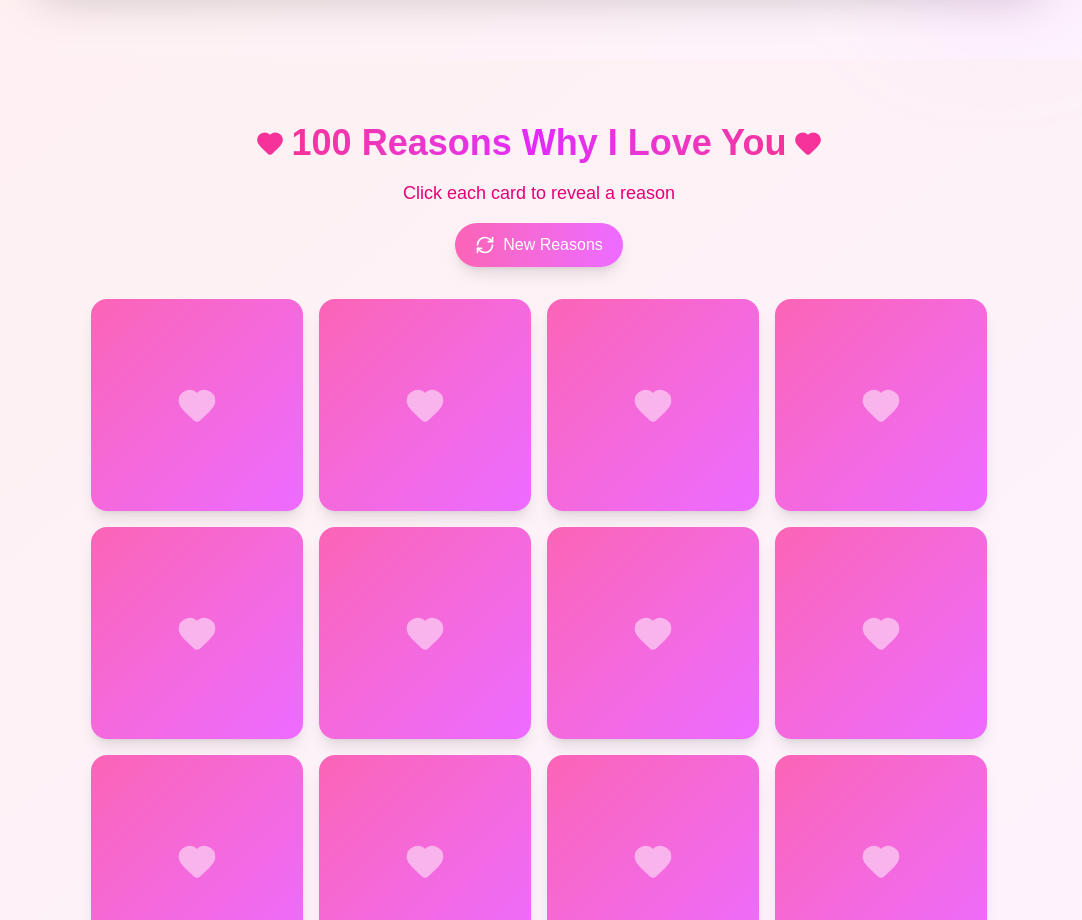
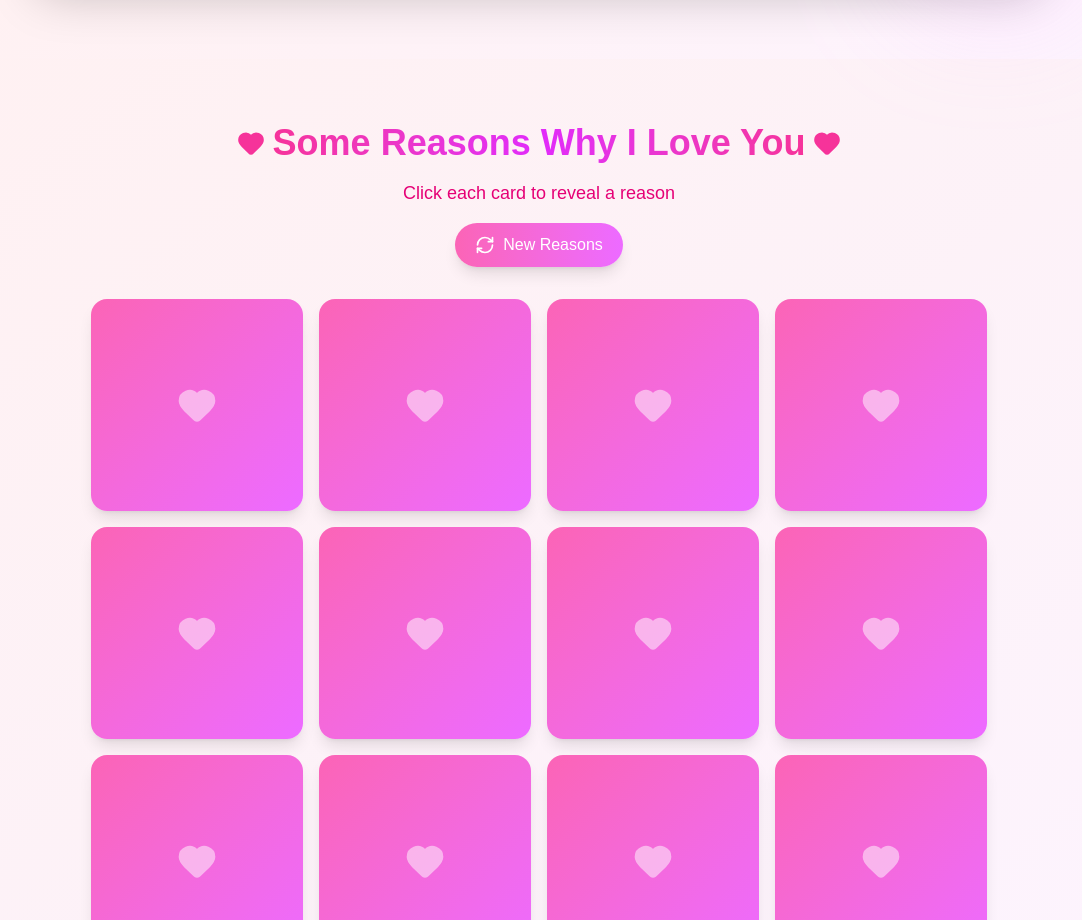
Before and after one commit to Ansh0330/birthday, a Next.js app: page / in a window 1280 px wide. Shown: the part 9980-10900 px from the top of the page, without its empty margins (101-1183 px from the left). Built offline with nearby package versions, Linux system fonts and the light colour scheme.

Commit message:
Update reasons

```diff
--- a/components/ReasonsSection.tsx
+++ b/components/ReasonsSection.tsx
@@ -194,7 +194,7 @@ export default function ReasonsFlipCards() {
           >
             <Heart className="w-7 h-7 text-pink-500 fill-pink-500 mr-2" />
             <h2 className="text-3xl md:text-4xl font-bold bg-gradient-to-r from-pink-500 via-fuchsia-500 to-pink-500 bg-clip-text text-transparent">
-              100 Reasons Why I Love You
+              Some Reasons Why I Love You
             </h2>
             <Heart className="w-7 h-7 text-pink-500 fill-pink-500 ml-2" />
           </motion.div>
```
